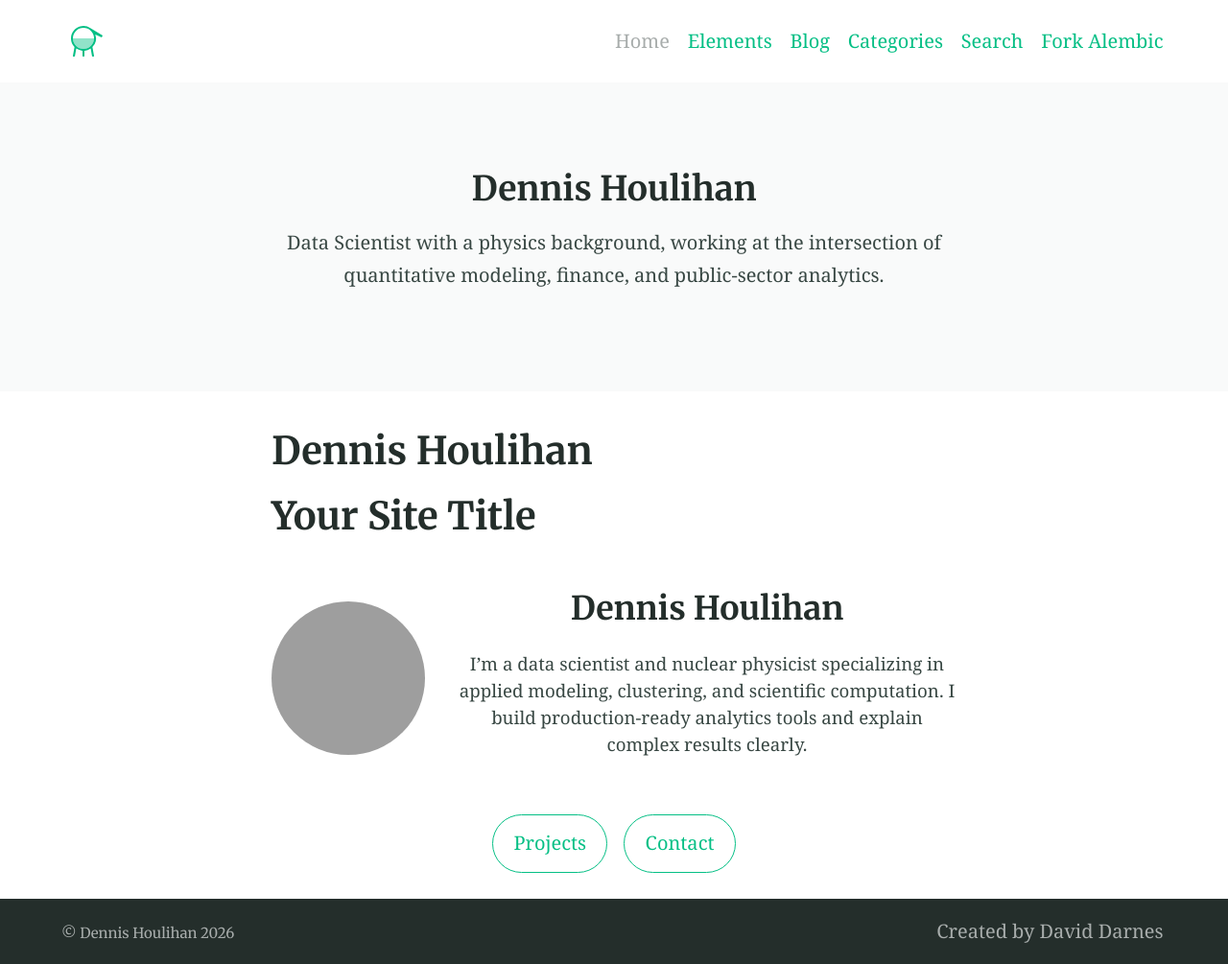
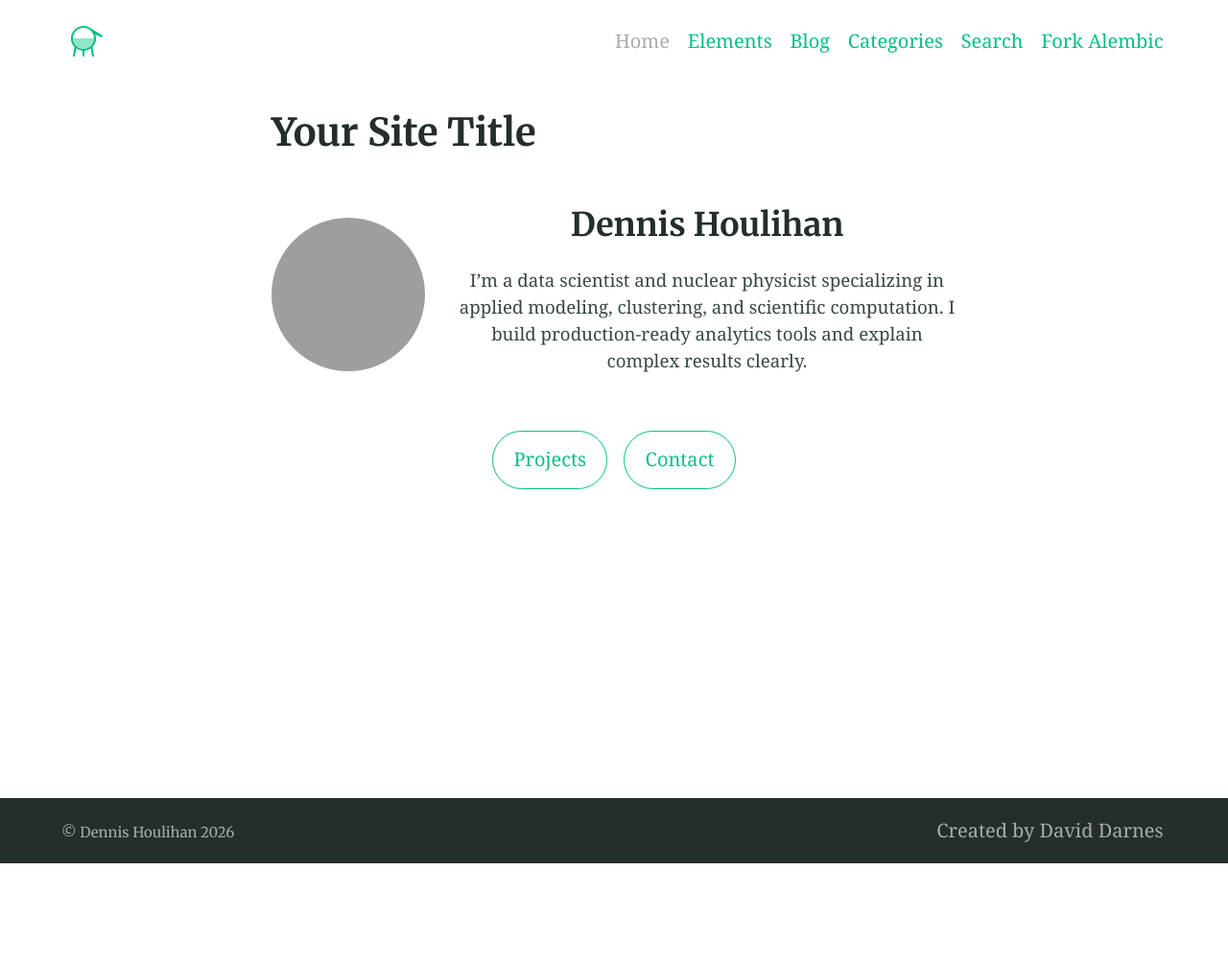
Before and after one commit to DJHoulihan/DJHoulihan.github.io, a Jekyll site: the page built from index.md, in a window 1280 px wide. Shown: the whole page at 96% size. Built offline with Jekyll 4.4.1, drawn with Linux system fonts in a browser that asks for light colours; after the commit the page ends 900 px from its top, so only the background shows below that; grey boxes are pictures that could not be loaded.

Commit message:
Update index.md

```diff
--- a/index.md
+++ b/index.md
@@ -1,8 +1,6 @@
 ---
-title: Dennis Houlihan
-feature_text: |
-  ## Dennis Houlihan
-  Data Scientist with a physics background, working at the intersection of quantitative modeling, finance, and public-sector analytics.
+title: null
+feature_text: null
 feature_image: null
 excerpt: null
 ---
```
